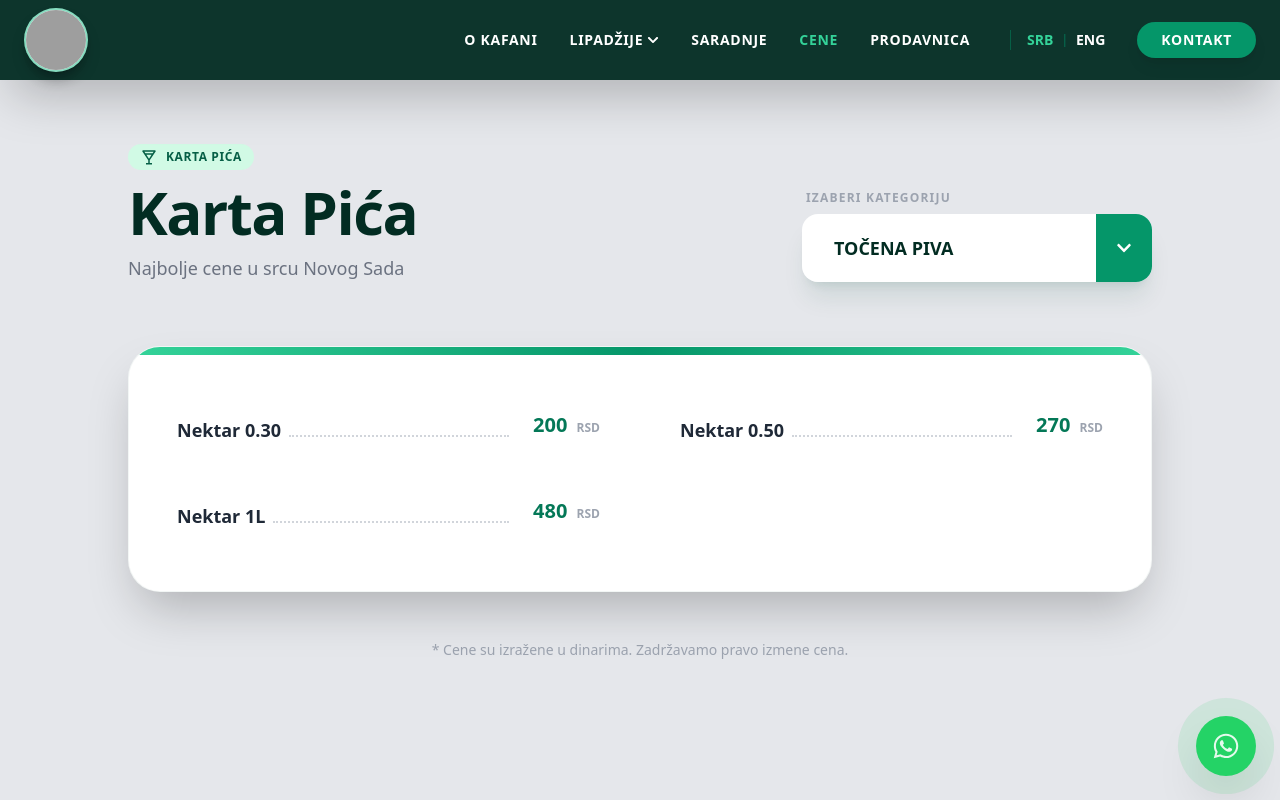
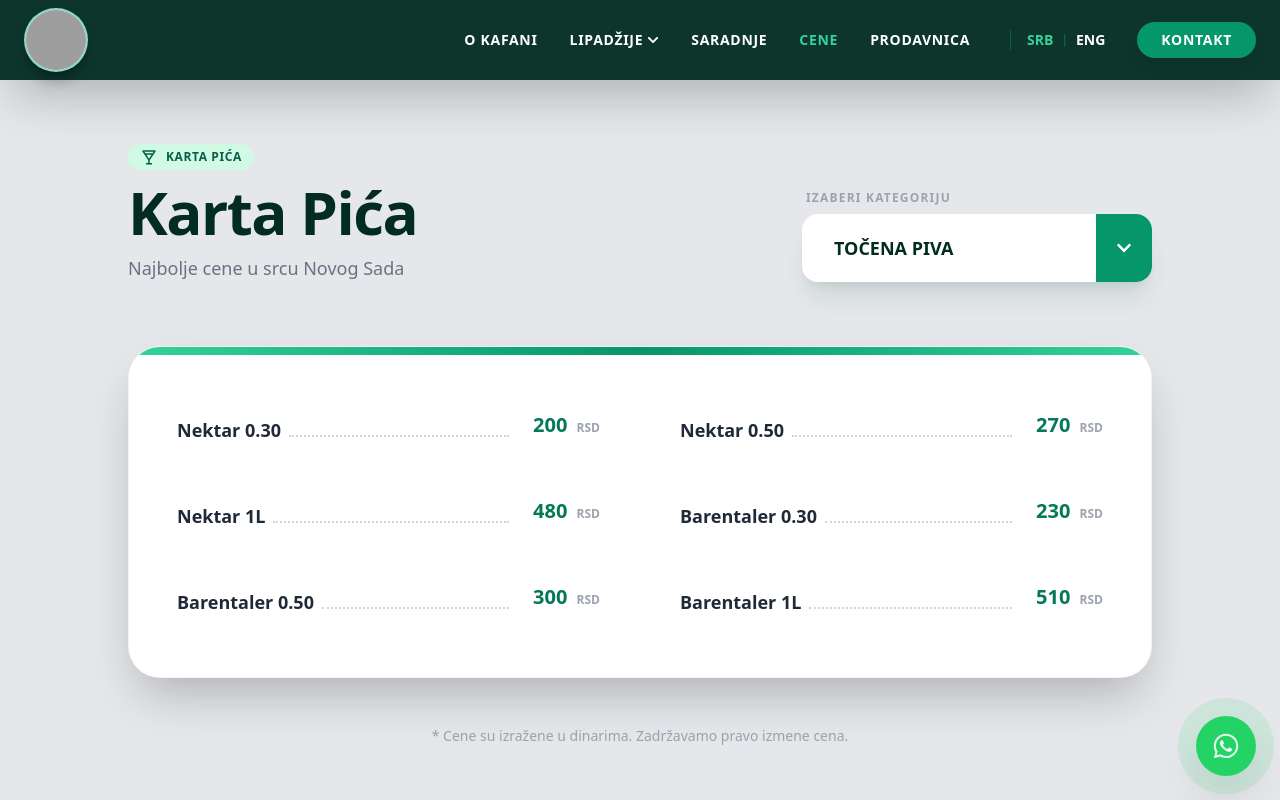
Before and after one commit to Djapedjape123/lipaBircuz, a React (Vite) app: page /cene in a window 1280 px wide. Shown: the top 800 px of the page. Built offline with nearby package versions, Linux system fonts and the light colour scheme; grey boxes are pictures that could not be loaded.

Commit message:
Add Barentaler beers to the draft beer list

```diff
--- a/src/pages/Cene.jsx
+++ b/src/pages/Cene.jsx
@@ -18,6 +18,9 @@ const MENU_ITEMS = [
     { category: "draft_beer", name: "Nektar 0.30", price: "200" },
     { category: "draft_beer", name: "Nektar 0.50", price: "270" },
     { category: "draft_beer", name: "Nektar 1L", price: "480" },
+     { category: "draft_beer", name: "Barentaler 0.30", price: "230" },
+     { category: "draft_beer", name: "Barentaler 0.50", price: "300" },
+     { category: "draft_beer", name: "Barentaler 1L", price: "510" },
     { category: "wines", name: "Smederevka Tikveš 1L", price: "1400" },
     { category: "wines", name: "Vojnović graševina 1L", price: "1400" },
     { category: "wines", name: "Vojnović Šardone 1L ", price: "1400" },
@@ -29,7 +32,6 @@ const MENU_ITEMS = [
     { category: "wines", name: "Čaša vina 0.20", price: "280" },
     { category: "wines", name: "Špricer 0.20", price: "200" },
     { category: "wines", name: "Veliki špricer 0.40", price: "300" },
-    { category: "wines", name: "Aspall 0.33", price: "370" },
     { category: "snacks", name: "menu.items.peanuts", isTranslatable: true, price: "350" },
     { category: "snacks", name: "menu.items.homemade_chips", isTranslatable: true, price: "250" },
     { category: "bottled_beer", name: "Zaječarsko 0.50", price: "220" },
```
